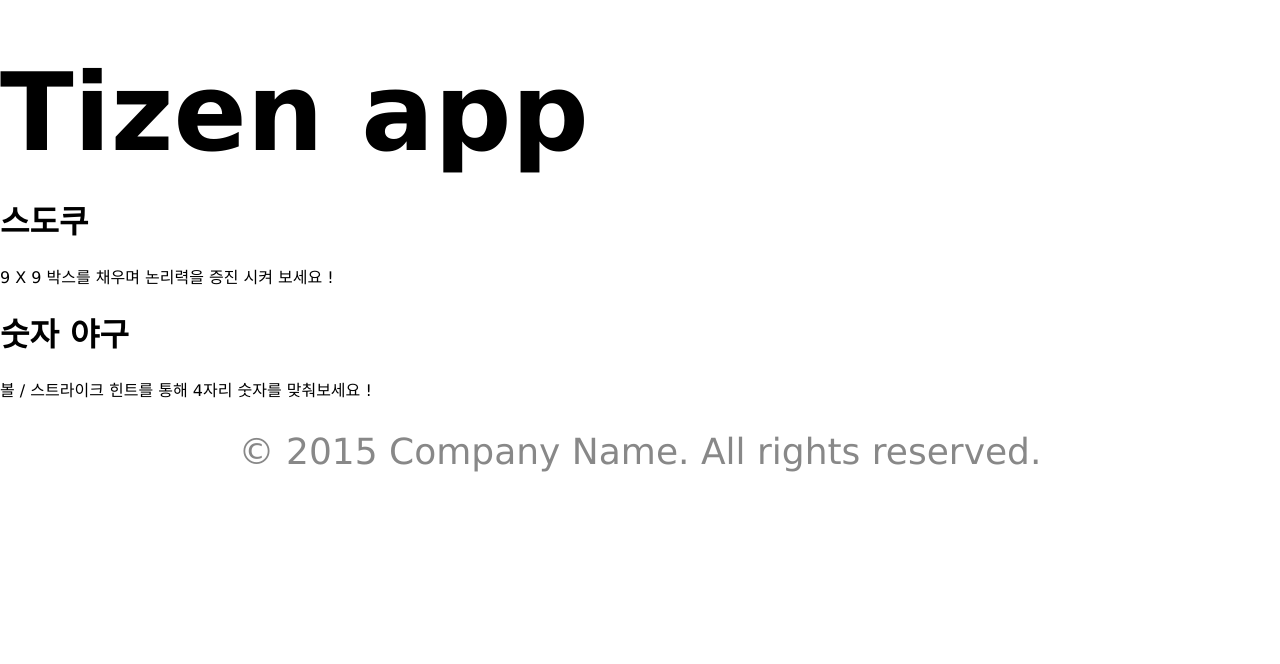
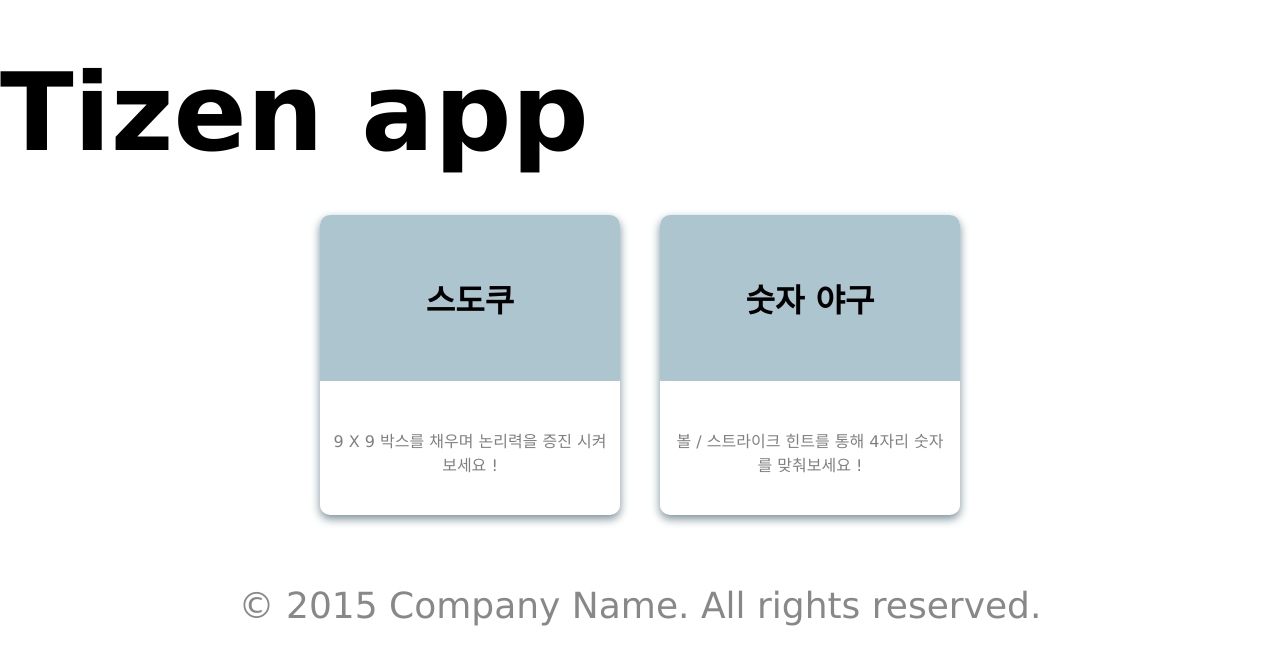
Before and after one commit to mJekal/TZ, a plain HTML site: page MiniGameWebApp/index.html in a window 1280 px wide. Drawn offline with Linux system fonts and the light colour scheme; files whose address does not match are found by name.

Commit message:
Add files via upload

```diff
--- a/MiniGameWebApp/style.css
+++ b/MiniGameWebApp/style.css
@@ -1,5 +1,6 @@
 * {
     font-family: Lucida Sans, Arial, Helvetica, sans-serif;
+    box-sizing: border-box;
 }
 
 body {
@@ -16,22 +17,51 @@
     clear: both;
 }
 
-#Sudoku {
-	width:300px;
-	height: 300px;
-	background-color: red;
-}
-
-#NumberBaseball {
-	width:300px;
-	height: 300px;
-	background-color: blue;
-}
-
-
 footer p {
     text-align: center;
     font-size: 36px;
     color: #888;
     margin-top: 30px;
 }
+
+main {
+    display: flex;
+    flex-wrap: wrap;
+    justify-content: center;
+    padding: 20px;
+}
+
+.GameBox {
+    display: flex;
+    flex-direction: column;
+    width: 300px;
+    height: 300px;
+    background-color: #fff;
+    border-radius: 10px;
+    box-shadow: 0 4px 10px #788F99;
+    margin: 20px;
+    overflow: hidden;
+    transition: transform 0.3s ease;
+    cursor: pointer;
+}
+
+.GameBox:hover {
+    transform: translateY(-5px);
+}
+
+.GameName {
+    background-color: #ADC5CF;
+    text-align: center;
+    color: black;
+    padding: calc(30% - 30px);
+    font: bold 30px;
+    margin-top: 0;
+}
+
+.GameDescription {
+    background-color: white;
+    text-align: center;
+    color: gray;
+    padding: 10px;
+    font-size: 16px;
+}
```
